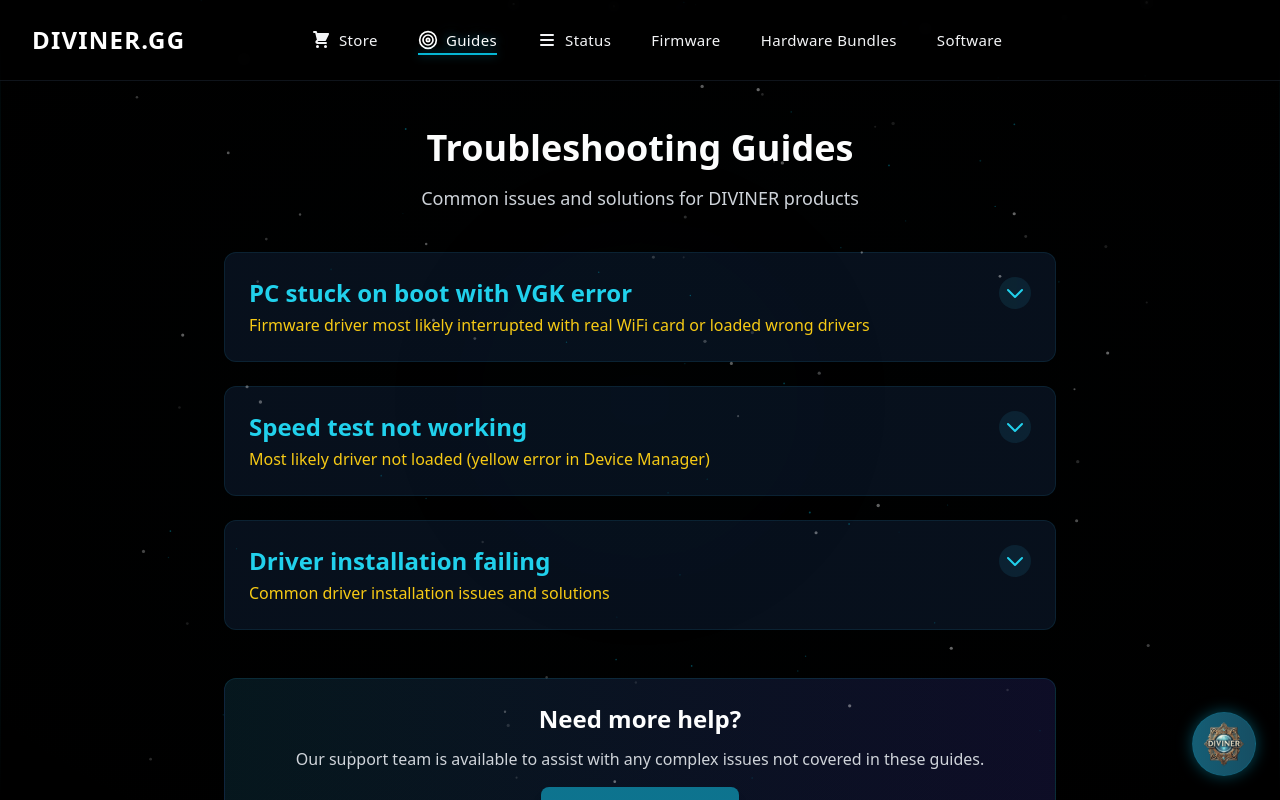
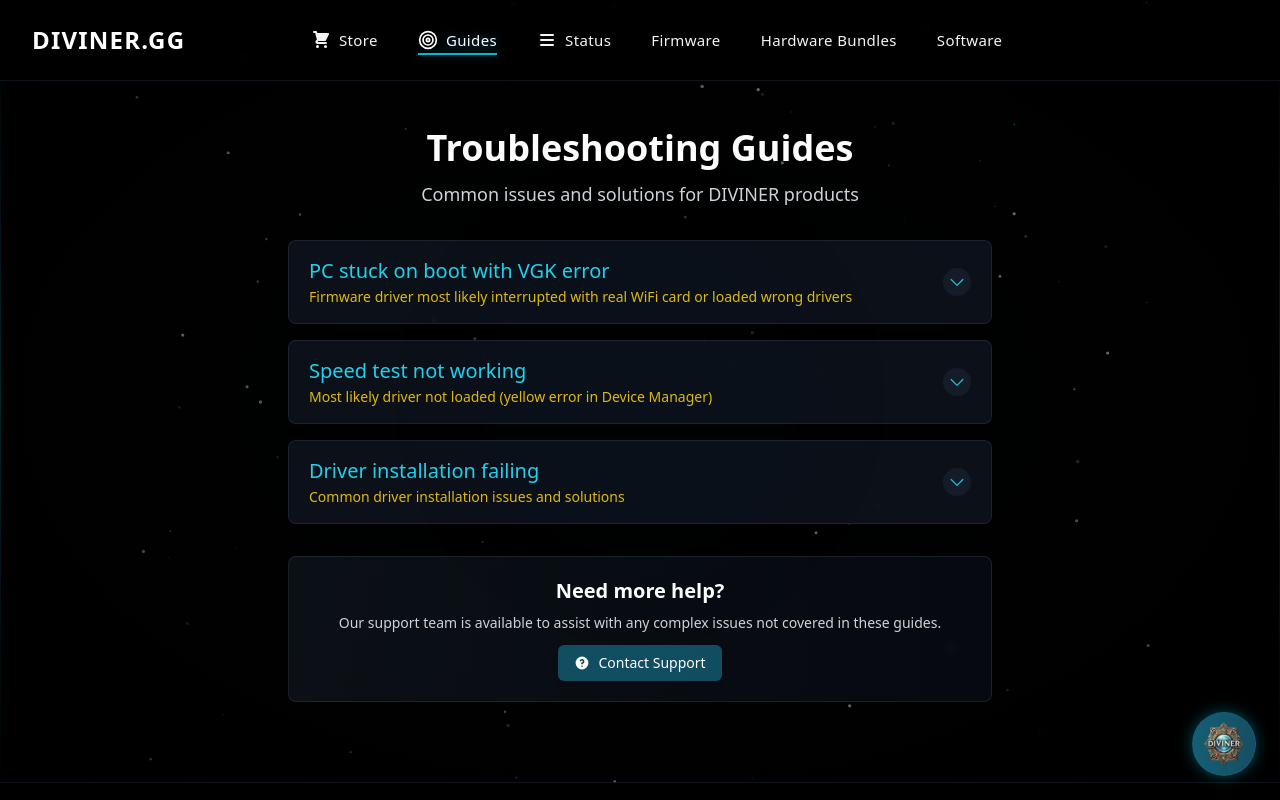
Before and after one commit to Rurisou422/V1se, a React (Vite) app: page /guides in a window 1280 px wide. Shown: the top 800 px of the page. Built offline with nearby package versions, Linux system fonts and the light colour scheme.

Commit message:
Update Guides UI with modern gray, thinner, transparent styling

```diff
--- a/src/components/Guides.tsx
+++ b/src/components/Guides.tsx
@@ -16,29 +16,29 @@
 
   return (
     <motion.div
-      className="bg-[#0a1523]/80 rounded-xl overflow-hidden border border-cyan-900/30"
+      className="bg-[#121824]/70 backdrop-blur-sm rounded-lg overflow-hidden border border-gray-700/40 shadow-lg"
       initial={{ opacity: 0, y: 20 }}
       animate={{ opacity: 1, y: 0 }}
       transition={{ duration: 0.5 }}
     >
       <motion.div
-        className={`p-6 cursor-pointer ${isExpanded ? 'border-b border-cyan-900/30' : ''}`}
+        className={`px-5 py-4 cursor-pointer ${isExpanded ? 'border-b border-gray-700/30' : ''}`}
         onClick={() => setIsExpanded(!isExpanded)}
-        whileHover={{ backgroundColor: 'rgba(14, 27, 46, 0.8)' }}
+        whileHover={{ backgroundColor: 'rgba(23, 32, 48, 0.6)' }}
       >
-        <div className="flex justify-between items-start">
+        <div className="flex justify-between items-center">
           <div>
-            <h2 className="text-2xl font-bold mb-1 text-cyan-400">{guide.title}</h2>
-            <p className="text-yellow-400 font-medium">{guide.subtitle}</p>
+            <h2 className="text-xl font-medium mb-0.5 text-cyan-400">{guide.title}</h2>
+            <p className="text-yellow-400/90 text-sm font-medium">{guide.subtitle}</p>
           </div>
           <div className="ml-4 flex-shrink-0">
             <motion.div
               animate={{ rotate: isExpanded ? 180 : 0 }}
               transition={{ duration: 0.3 }}
-              className="bg-cyan-900/30 rounded-full p-1"
+              className="bg-gray-800/50 rounded-full p-1"
             >
-              <svg xmlns="http://www.w3.org/2000/svg" className="h-6 w-6 text-cyan-400" fill="none" viewBox="0 0 24 24" stroke="currentColor">
-                <path strokeLinecap="round" strokeLinejoin="round" strokeWidth={2} d="M19 9l-7 7-7-7" />
+              <svg xmlns="http://www.w3.org/2000/svg" className="h-5 w-5 text-cyan-400/90" fill="none" viewBox="0 0 24 24" stroke="currentColor">
+                <path strokeLinecap="round" strokeLinejoin="round" strokeWidth={1.5} d="M19 9l-7 7-7-7" />
               </svg>
             </motion.div>
           </div>
@@ -54,16 +54,16 @@
             transition={{ duration: 0.3 }}
             className="overflow-hidden"
           >
-            <div className="p-6 pt-3">
-              <div className="prose prose-invert max-w-none">
+            <div className="px-5 py-4">
+              <div className="prose prose-invert prose-sm max-w-none">
                 {guide.content}
 
                 {guide.image && (
-                  <div className="mt-6 flex justify-center">
+                  <div className="mt-4 flex justify-center">
                     <img
                       src={guide.image}
                       alt={guide.title}
-                      className="rounded-lg border border-gray-700 shadow-lg max-w-full"
+                      className="rounded-md border border-gray-700/50 shadow-md max-w-full"
                     />
                   </div>
                 )}
@@ -84,9 +84,9 @@
       title: 'PC stuck on boot with VGK error',
       subtitle: 'Firmware driver most likely interrupted with real WiFi card or loaded wrong drivers',
       content: (
-        <div className="space-y-4">
-          <div className="bg-[#061626]/80 rounded-lg p-4 border-l-4 border-cyan-600">
-            <ol className="list-decimal list-inside space-y-2 text-gray-200">
+        <div className="space-y-3">
+          <div className="bg-[#131b2a]/60 backdrop-blur-sm rounded-md p-3 border-l-2 border-cyan-600/60">
+            <ol className="list-decimal list-inside space-y-1.5 text-gray-300 text-sm">
               <li>Unplug DMA device, boot Windows</li>
               <li>Disable real WiFi from device manager</li>
               <li>Show hidden devices</li>
@@ -96,7 +96,7 @@
               <li>Plug in DMA</li>
               <li>Boot PC (90% of freeze issues are fixed this way)</li>
             </ol>
-            <p className="mt-4 text-red-400 font-medium">For remaining freeze issues, ask DIVINER to rebuild firmware 😈</p>
+            <p className="mt-3 text-red-400/90 text-sm font-medium">For remaining freeze issues, ask DIVINER to rebuild firmware 😈</p>
           </div>
         </div>
       ),
@@ -107,8 +107,8 @@
       title: 'Speed test not working',
       subtitle: 'Most likely driver not loaded (yellow error in Device Manager)',
       content: (
-        <div className="bg-[#061626]/80 rounded-lg p-4 border-l-4 border-cyan-600">
-          <ol className="list-decimal list-inside space-y-2 text-gray-200">
+        <div className="bg-[#131b2a]/60 backdrop-blur-sm rounded-md p-3 border-l-2 border-cyan-600/60">
+          <ol className="list-decimal list-inside space-y-1.5 text-gray-300 text-sm">
             <li>Hold power button until PC turns off</li>
             <li>Turn on PC after 10 seconds wait</li>
             <li>If not working, reflash the firmware</li>
@@ -122,8 +122,8 @@
       title: 'Driver installation failing',
       subtitle: 'Common driver installation issues and solutions',
       content: (
-        <div className="bg-[#061626]/80 rounded-lg p-4 border-l-4 border-cyan-600">
-          <ol className="list-decimal list-inside space-y-2 text-gray-200">
+        <div className="bg-[#131b2a]/60 backdrop-blur-sm rounded-md p-3 border-l-2 border-cyan-600/60">
+          <ol className="list-decimal list-inside space-y-1.5 text-gray-300 text-sm">
             <li>Make sure all antivirus software is disabled temporarily</li>
             <li>Run the installer as Administrator</li>
             <li>Disconnect from the internet during installation</li>
@@ -137,20 +137,20 @@
 
   return (
     <div className="pt-32 pb-20">
-      <div className="max-w-4xl mx-auto px-4 sm:px-6 lg:px-8">
+      <div className="max-w-3xl mx-auto px-4 sm:px-6 lg:px-8">
         <motion.div
           initial={{ opacity: 0, y: 20 }}
           animate={{ opacity: 1, y: 0 }}
           transition={{ duration: 0.5 }}
-          className="text-center mb-10"
+          className="text-center mb-8"
         >
-          <h1 className="text-4xl font-bold mb-4">Troubleshooting Guides</h1>
+          <h1 className="text-4xl font-bold mb-3">Troubleshooting Guides</h1>
           <p className="text-lg text-gray-300">
             Common issues and solutions for DIVINER products
           </p>
         </motion.div>
 
-        <div className="grid gap-6">
+        <div className="grid gap-4">
           {guides.map(guide => (
             <GuideItem key={guide.id} guide={guide} />
           ))}
@@ -160,17 +160,17 @@
             initial={{ opacity: 0, y: 20 }}
             animate={{ opacity: 1, y: 0 }}
             transition={{ duration: 0.5, delay: 0.3 }}
-            className="bg-gradient-to-r from-cyan-900/30 to-indigo-900/30 rounded-xl overflow-hidden border border-cyan-800/30 p-6 text-center mt-6"
+            className="bg-gradient-to-r from-gray-800/40 to-gray-900/40 backdrop-blur-sm rounded-lg overflow-hidden border border-gray-700/40 p-5 text-center mt-4"
           >
-            <h2 className="text-2xl font-bold mb-3">Need more help?</h2>
-            <p className="text-gray-300 mb-4">
+            <h2 className="text-xl font-semibold mb-2">Need more help?</h2>
+            <p className="text-gray-300 text-sm mb-3">
               Our support team is available to assist with any complex issues not covered in these guides.
             </p>
             <a
               href="#"
-              className="inline-flex items-center px-6 py-3 bg-cyan-700 hover:bg-cyan-600 rounded-lg font-medium transition-colors shadow-lg"
+              className="inline-flex items-center px-4 py-2 bg-cyan-800/80 hover:bg-cyan-700/90 rounded-md text-sm font-medium transition-colors shadow-md"
             >
-              <svg xmlns="http://www.w3.org/2000/svg" className="h-5 w-5 mr-2" viewBox="0 0 20 20" fill="currentColor">
+              <svg xmlns="http://www.w3.org/2000/svg" className="h-4 w-4 mr-2" viewBox="0 0 20 20" fill="currentColor">
                 <path fillRule="evenodd" d="M18 10a8 8 0 11-16 0 8 8 0 0116 0zm-8-3a1 1 0 00-.867.5 1 1 0 11-1.731-1A3 3 0 0113 8a3.001 3.001 0 01-2 2.83V11a1 1 0 11-2 0v-1a1 1 0 011-1 1 1 0 100-2zm0 8a1 1 0 100-2 1 1 0 000 2z" clipRule="evenodd" />
               </svg>
               Contact Support
```
